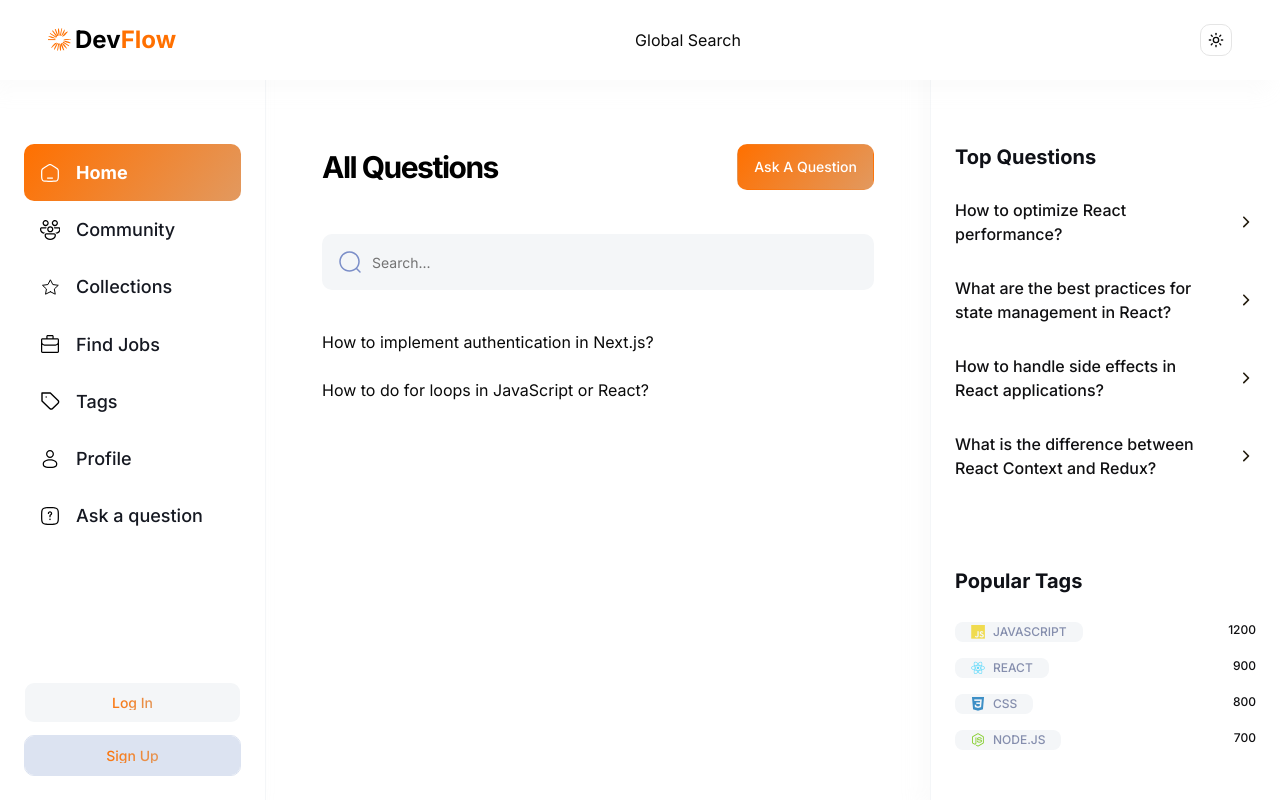
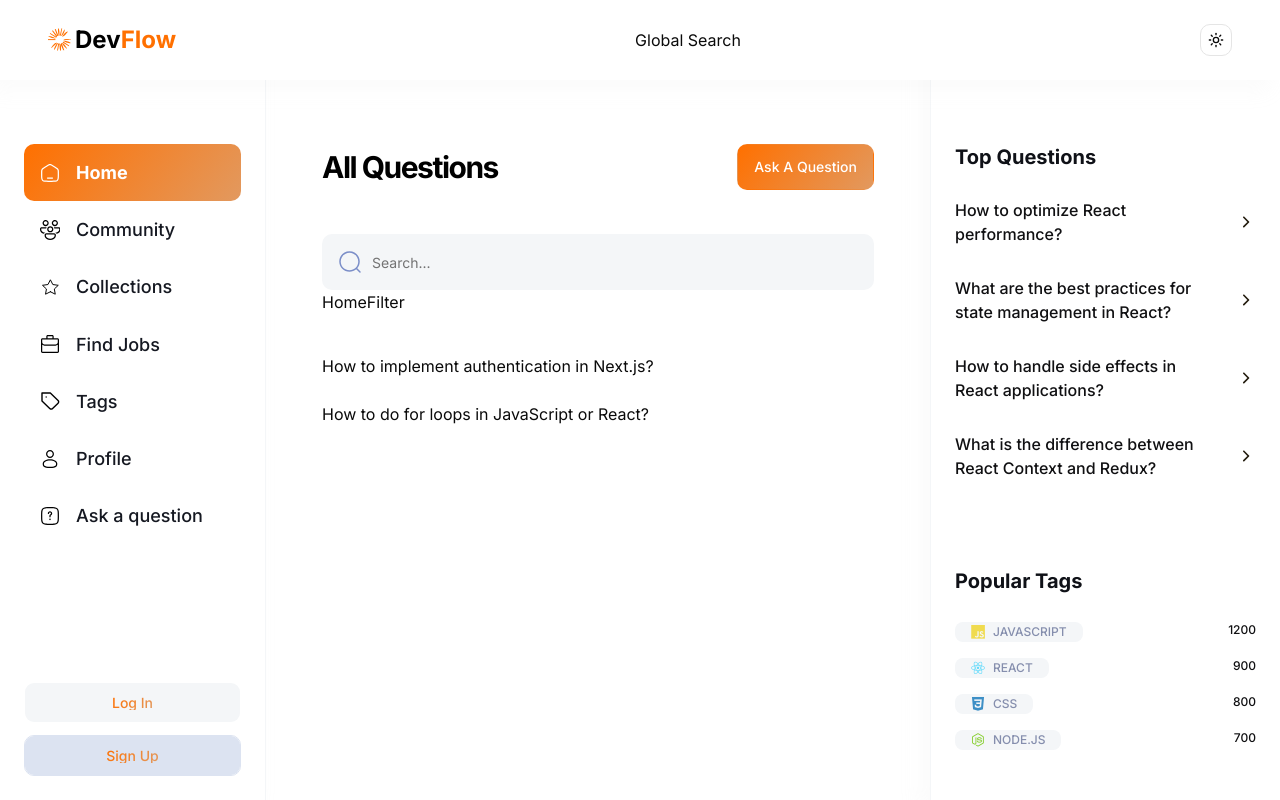
Before and after one commit to mirza-sync/dev-overflow, a Next.js app: page / in a window 1280 px wide. Built offline with nearby package versions, Linux system fonts and the light colour scheme; no server answers.

Commit message:
Add `HomeFilter` component

```diff
--- a/app/(root)/page.tsx
+++ b/app/(root)/page.tsx
@@ -1,3 +1,4 @@
+import HomeFilter from "@/components/filters/HomeFilter";
 import LocalSearch from "@/components/search/LocalSearch";
 import { Button } from "@/components/ui/button";
 import ROUTES from "@/constants/routes";
@@ -63,7 +64,7 @@ export default async function Home({ searchParams }: SearchParams) {
         <LocalSearch route="/" />
       </section>
 
-      {/* HomeFilter */}
+      <HomeFilter />
 
       <div className="mt-10 flex w-full flex-col gap-6">
         {filteredQuestions.map((question) => (
--- /dev/null
+++ b/components/filters/HomeFilter.tsx
@@ -0,0 +1,5 @@
+const HomeFilter = () => {
+  return <div>HomeFilter</div>;
+};
+
+export default HomeFilter;
```
